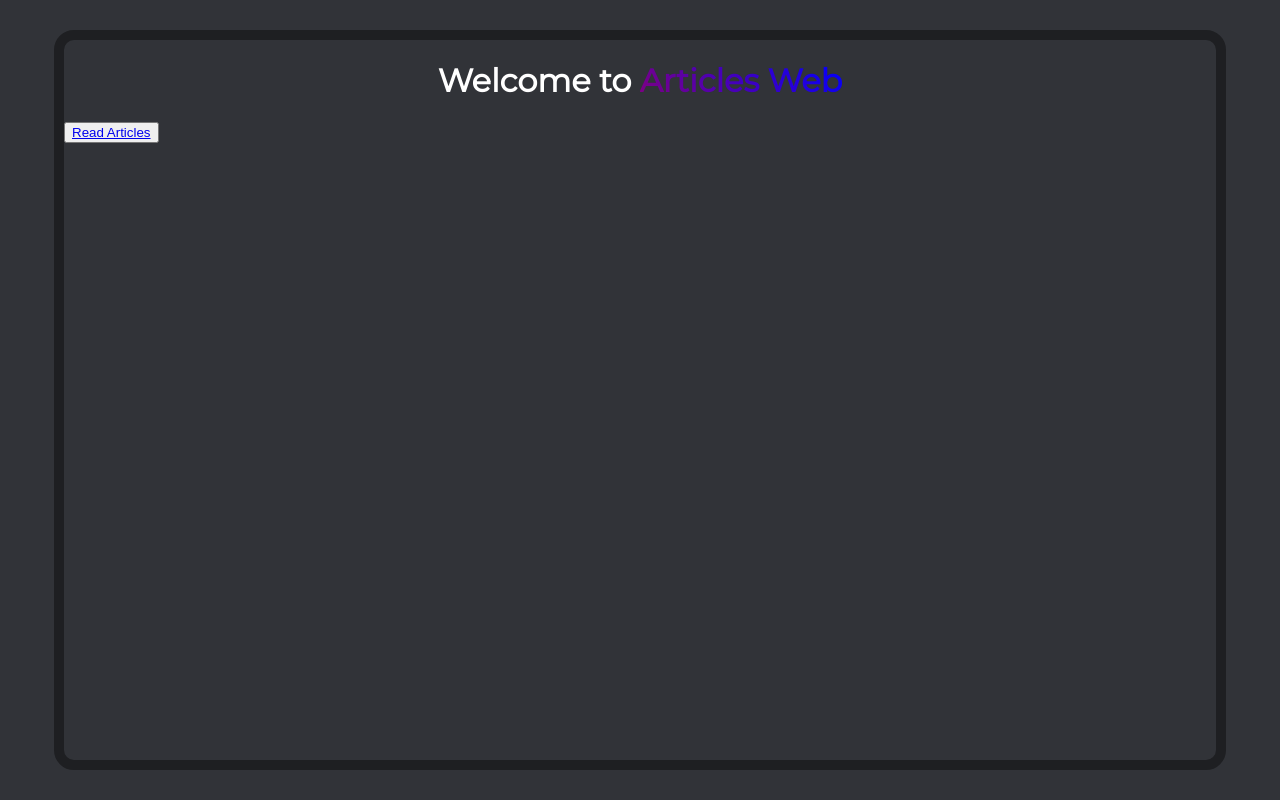
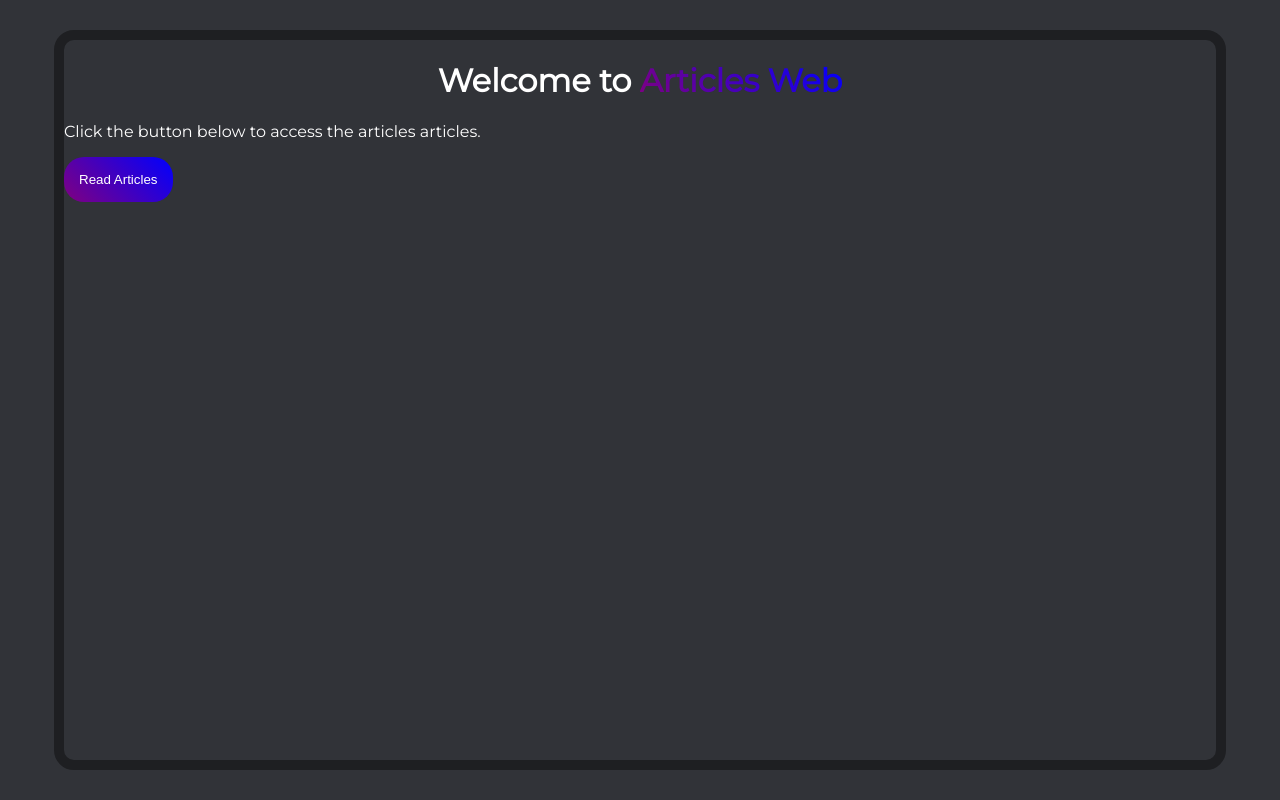
Before and after one commit to ChuzaWick420/Articles_Web, a React (Vite) app: page / in a window 1280 px wide. Built offline with nearby package versions, Linux system fonts and the light colour scheme.

Commit message:
Added: styles to the buttons and a placeholder paragraph
The paragraph will be later used to great the viewer and maybe some introduction, the button leads to /preview route

```diff
--- a/src/pages/landing/landing.css
+++ b/src/pages/landing/landing.css
@@ -8,3 +8,15 @@
     background-clip: text;
     color: transparent;
 }
+
+.landing_page > button {
+    background-image: linear-gradient(45deg, purple, blue);
+    padding: 15px;
+    border: none;
+    border-radius: var(--border-primary);
+}
+
+.landing_page > button a {
+    color: white;
+    text-decoration: none;
+}
--- a/src/pages/landing/landing.jsx
+++ b/src/pages/landing/landing.jsx
@@ -9,6 +9,8 @@ function Landing () {
 
             <h1>Welcome to <span className="website_name">Articles Web</span></h1>
 
+            <p>Click the button below to access the articles articles.</p>
+
             <button>
                 <Link to="preview">Read Articles</Link>
             </button>
```
